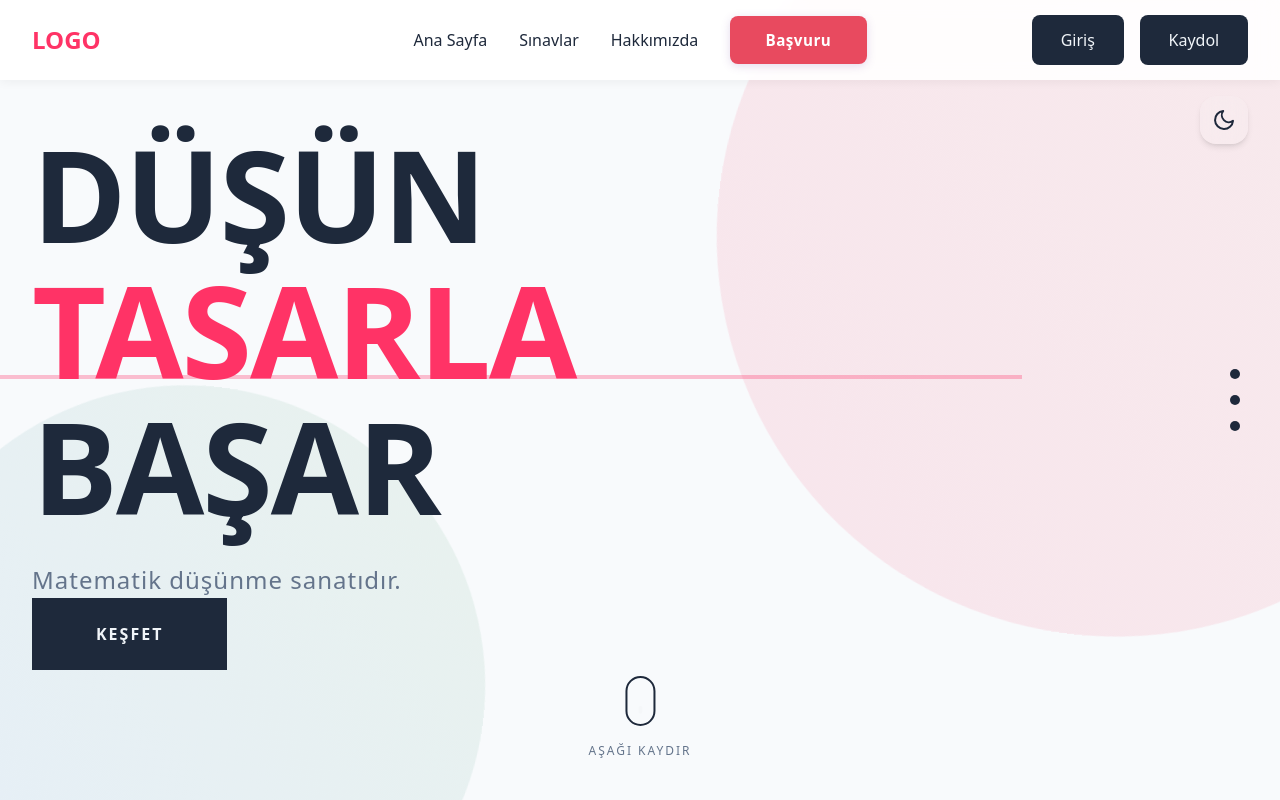
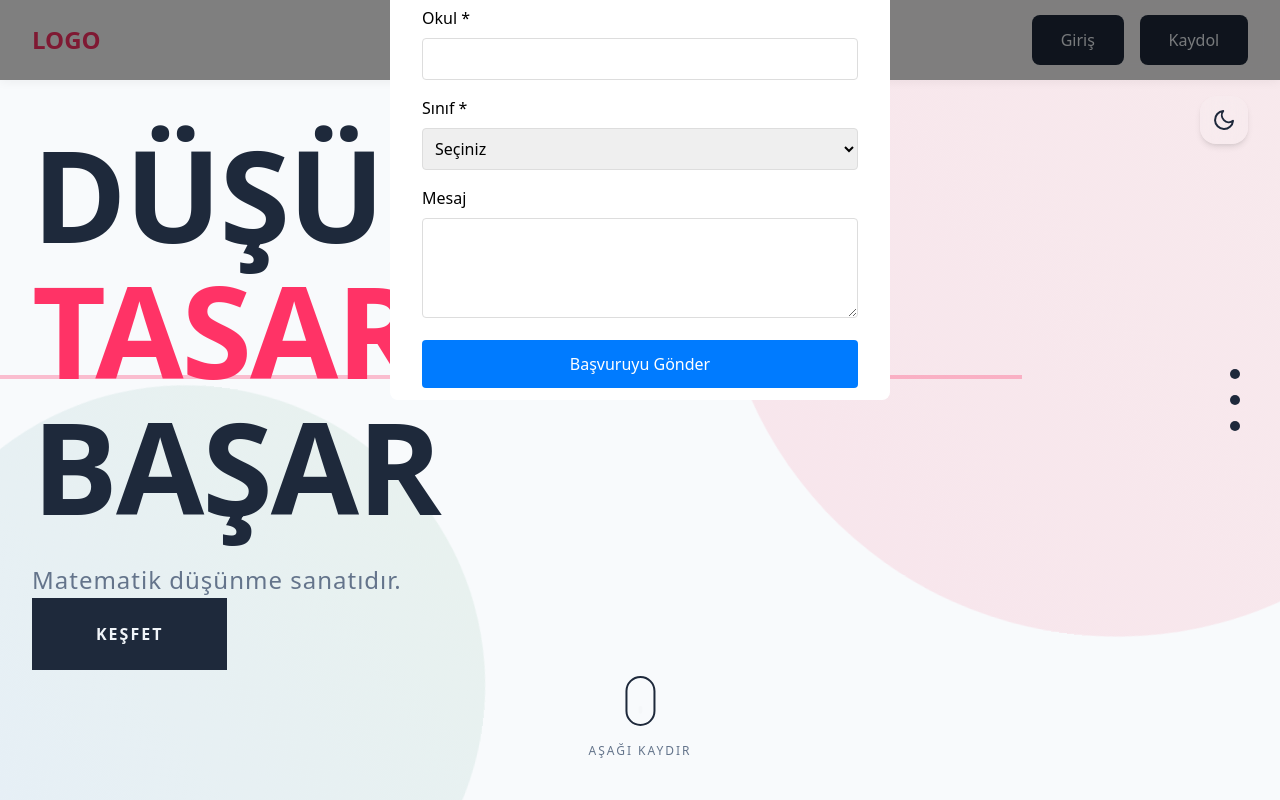
Before and after one commit to alifuatakbas/e-math-frontend, a Next.js app: page / in a window 1280 px wide. Both pictures are taken after a click on the button "Başvuru". Shown: the top 800 px of the page. Built offline with nearby package versions, Linux system fonts and the light colour scheme.

Commit message:
sonuç ekrani

```diff
--- /dev/null
+++ b/app/components/Basvuru_Form.tsx
@@ -0,0 +1,130 @@
+"use client";
+import React, { useState } from 'react';
+import styles from '../styles/BasvuruForm.module.css';
+
+interface ApplicationFormProps {
+  isOpen: boolean;
+  onClose: () => void;
+}
+
+const ApplicationForm: React.FC<ApplicationFormProps> = ({ isOpen, onClose }) => {
+  const [formData, setFormData] = useState({
+    fullName: '',
+    email: '',
+    phone: '',
+    school: '',
+    grade: '',
+    message: ''
+  });
+
+  const handleSubmit = async (e: React.FormEvent) => {
+    e.preventDefault();
+
+    try {
+      const response = await fetch(`${process.env.NEXT_PUBLIC_API_URL}/applications`, {
+        method: 'POST',
+        headers: {
+          'Content-Type': 'application/json',
+        },
+        body: JSON.stringify(formData)
+      });
+
+      if (response.ok) {
+        alert('Başvurunuz başarıyla alındı!');
+        onClose();
+      } else {
+        alert('Başvuru gönderilirken bir hata oluştu.');
+      }
+    } catch (error) {
+      console.error('Başvuru hatası:', error);
+      alert('Başvuru gönderilirken bir hata oluştu.');
+    }
+  };
+
+  if (!isOpen) return null;
+
+  return (
+    <div className={styles.modalOverlay}>
+      <div className={styles.modalContent}>
+        <button className={styles.closeButton} onClick={onClose}>×</button>
+        <h2>Başvuru Formu</h2>
+        <form onSubmit={handleSubmit}>
+          <div className={styles.formGroup}>
+            <label htmlFor="fullName">Ad Soyad *</label>
+            <input
+              type="text"
+              id="fullName"
+              required
+              value={formData.fullName}
+              onChange={(e) => setFormData({...formData, fullName: e.target.value})}
+            />
+          </div>
+
+          <div className={styles.formGroup}>
+            <label htmlFor="email">E-posta *</label>
+            <input
+              type="email"
+              id="email"
+              required
+              value={formData.email}
+              onChange={(e) => setFormData({...formData, email: e.target.value})}
+            />
+          </div>
+
+          <div className={styles.formGroup}>
+            <label htmlFor="phone">Telefon</label>
+            <input
+              type="tel"
+              id="phone"
+              value={formData.phone}
+              onChange={(e) => setFormData({...formData, phone: e.target.value})}
+            />
+          </div>
+
+          <div className={styles.formGroup}>
+            <label htmlFor="school">Okul *</label>
+            <input
+              type="text"
+              id="school"
+              required
+              value={formData.school}
+              onChange={(e) => setFormData({...formData, school: e.target.value})}
+            />
+          </div>
+
+          <div className={styles.formGroup}>
+            <label htmlFor="grade">Sınıf *</label>
+            <select
+              id="grade"
+              required
+              value={formData.grade}
+              onChange={(e) => setFormData({...formData, grade: e.target.value})}
+            >
+              <option value="">Seçiniz</option>
+              <option value="9">9. Sınıf</option>
+              <option value="10">10. Sınıf</option>
+              <option value="11">11. Sınıf</option>
+              <option value="12">12. Sınıf</option>
+              <option value="mezun">Mezun</option>
+            </select>
+          </div>
+
+          <div className={styles.formGroup}>
+            <label htmlFor="message">Mesaj</label>
+            <textarea
+              id="message"
+              value={formData.message}
+              onChange={(e) => setFormData({...formData, message: e.target.value})}
+            />
+          </div>
+
+          <button type="submit" className={styles.submitButton}>
+            Başvuruyu Gönder
+          </button>
+        </form>
+      </div>
+    </div>
+  );
+};
+
+export default ApplicationForm;
--- a/app/components/Navbar.tsx
+++ b/app/components/Navbar.tsx
@@ -3,6 +3,7 @@ import React, { useState, useEffect } from 'react';
 import Link from 'next/link';
 import { useRouter } from 'next/navigation';
 import styles from '../styles/Navbar.module.css';
+import Basvuru_Form from "@/app/components/Basvuru_Form";
 
 interface User {
   full_name: string;
@@ -53,6 +54,7 @@ const Navbar: React.FC = () => {
   const [isAdmin, setIsAdmin] = useState(false);
   const [isMenuOpen, setIsMenuOpen] = useState(false);
   const [isDarkMode, setIsDarkMode] = useState(false);
+  const [isApplicationFormOpen, setIsApplicationFormOpen] = useState(false);
 
   useEffect(() => {
 
@@ -197,9 +199,16 @@ const Navbar: React.FC = () => {
             <Link href="/hakkimizda" className={styles.navLink} onClick={closeMenu}>
               Hakkımızda
             </Link>
-            <button className={styles.ctaButton} onClick={closeMenu}>
+            <button
+                className={styles.ctaButton}
+                onClick={() => setIsApplicationFormOpen(true)}
+            >
               Başvuru
             </button>
+            <Basvuru_Form
+  isOpen={isApplicationFormOpen}
+  onClose={() => setIsApplicationFormOpen(false)}
+/>
 
             <div className={styles.authButtons}>
               {currentUser ? (
--- /dev/null
+++ b/app/styles/BasvuruForm.module.css
@@ -0,0 +1,86 @@
+.modalOverlay {
+  position: fixed;
+  top: 0;
+  left: 0;
+  right: 0;
+  bottom: 0;
+  background-color: rgba(0, 0, 0, 0.5);
+  display: flex;
+  justify-content: center;
+  align-items: center;
+  z-index: 1000;
+}
+
+.modalContent {
+  background-color: white;
+  padding: 2rem;
+  border-radius: 8px;
+  width: 90%;
+  max-width: 500px;
+  max-height: 90vh;
+  overflow-y: auto;
+  position: relative;
+}
+
+.closeButton {
+  position: absolute;
+  top: 1rem;
+  right: 1rem;
+  background: none;
+  border: none;
+  font-size: 1.5rem;
+  cursor: pointer;
+}
+
+.formGroup {
+  margin-bottom: 1rem;
+}
+
+.formGroup label {
+  display: block;
+  margin-bottom: 0.5rem;
+  font-weight: 500;
+}
+
+.formGroup input,
+.formGroup select,
+.formGroup textarea {
+  width: 100%;
+  padding: 0.5rem;
+  border: 1px solid #ddd;
+  border-radius: 4px;
+}
+
+.formGroup textarea {
+  height: 100px;
+  resize: vertical;
+}
+
+.submitButton {
+  width: 100%;
+  padding: 0.75rem;
+  background-color: #007bff;
+  color: white;
+  border: none;
+  border-radius: 4px;
+  cursor: pointer;
+  font-size: 1rem;
+}
+
+.submitButton:hover {
+  background-color: #0056b3;
+}
+
+/* Dark mode styles */
+:global(.dark-theme) .modalContent {
+  background-color: #1a1a1a;
+  color: white;
+}
+
+:global(.dark-theme) .formGroup input,
+:global(.dark-theme) .formGroup select,
+:global(.dark-theme) .formGroup textarea {
+  background-color: #333;
+  color: white;
+  border-color: #444;
+}
```
Lines whose indentation alone changed are shown as unchanged.
